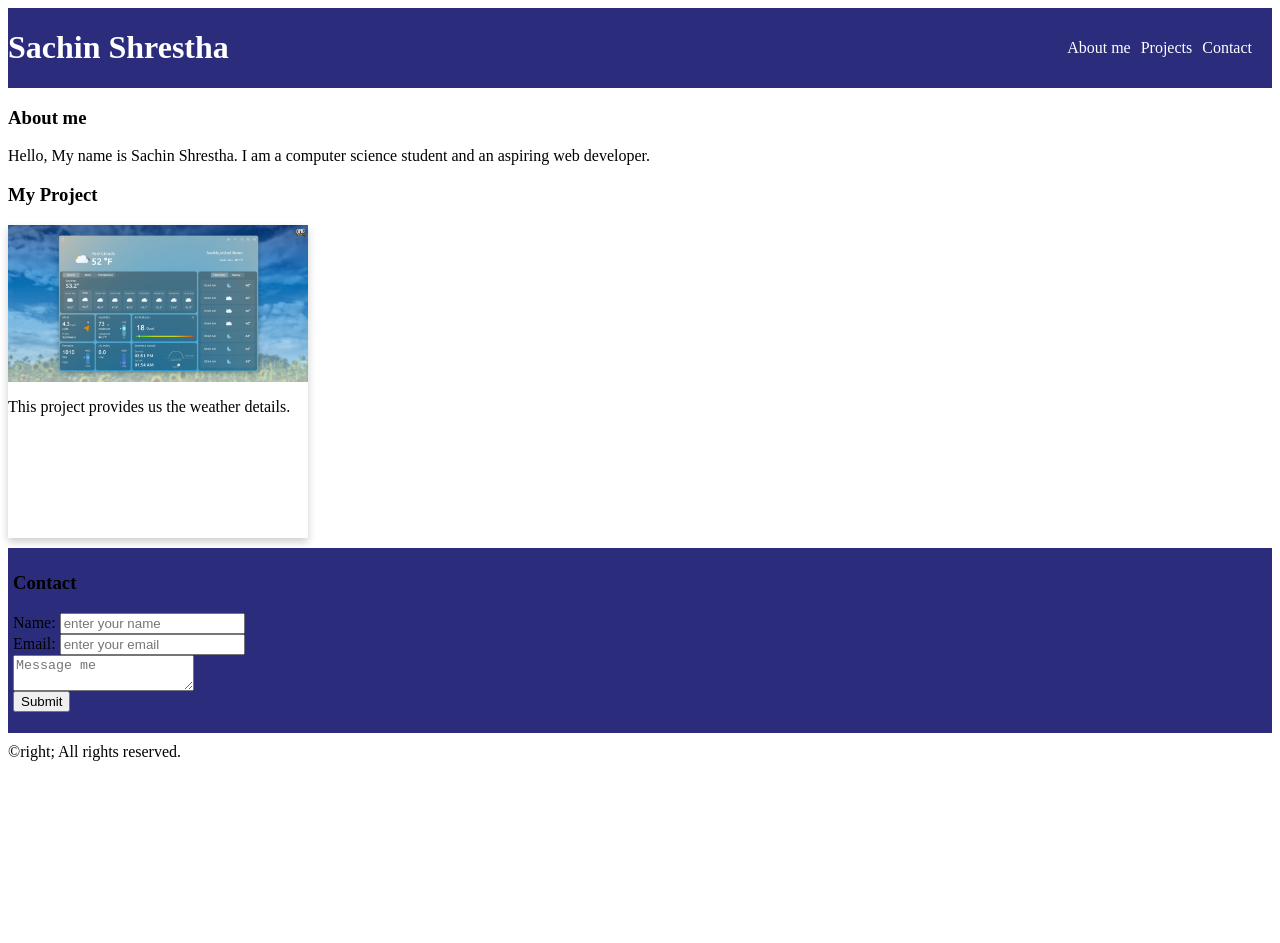
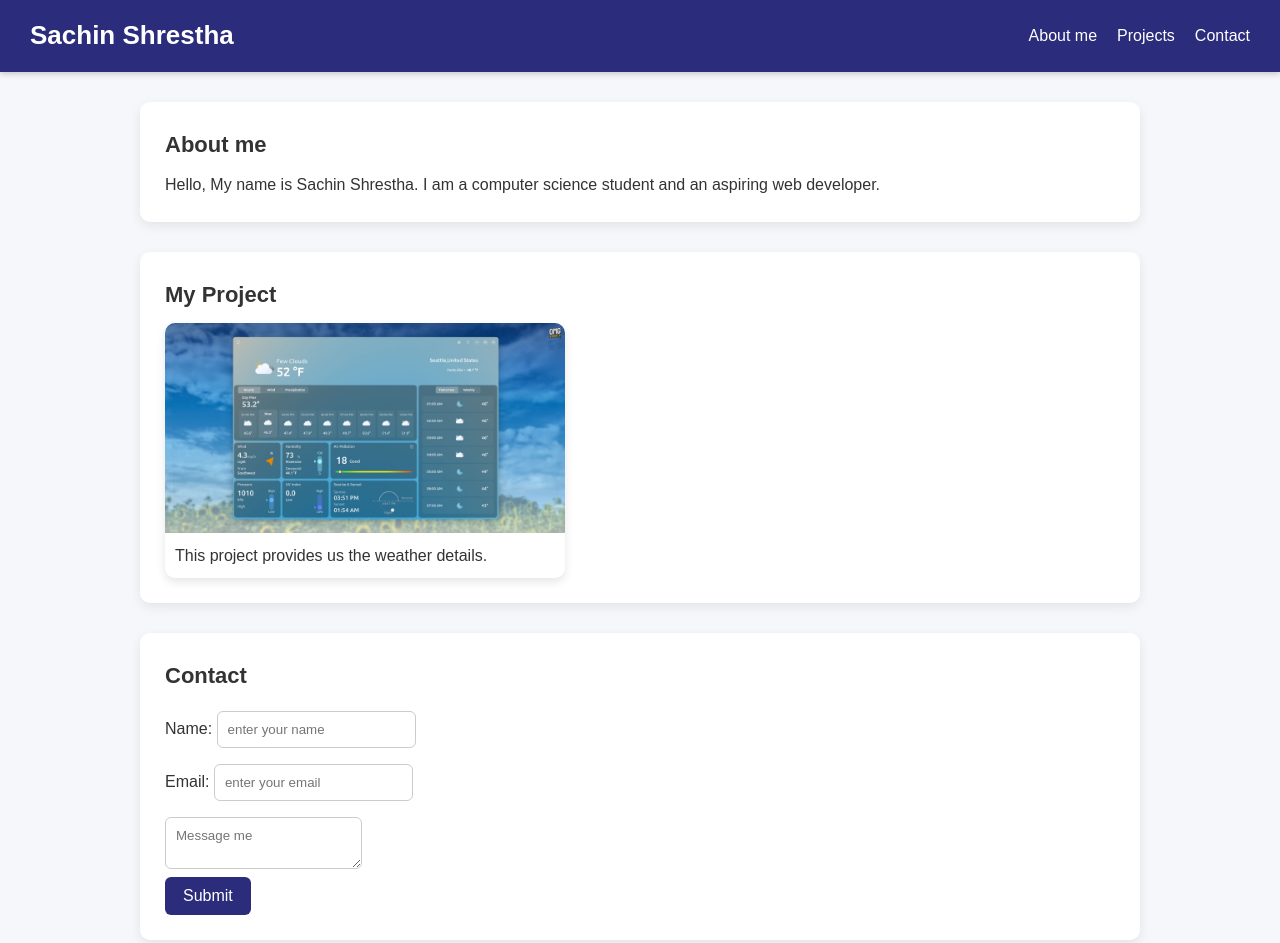
Before and after one commit to Sachindra27/portfolio-SachinShrestha, a plain HTML site: page index.html in a window 1280 px wide. Shown: the top 943 px of the page. Before the commit the page ends 800 px from the top, so only its background shows below. Drawn offline with Linux system fonts and the light colour scheme.

Commit message:
updated css code

```diff
--- a/portfolio.css
+++ b/portfolio.css
@@ -1,38 +1,111 @@
-/*body{
-	background-color: gray;
-}*/
-.container{
-	width: 300px;
-	height: 40%;
-	box-shadow: 0 4px 8px 0 rgba(0,0,0,0.2);
-	margin-bottom: 10px;
+
+* {
+    margin: 0;
+    padding: 0;
+    box-sizing: border-box;
+    font-family:"Arial";
 }
-#project img{
-	width: 300px;
+
+body {
+    background-color: #F5F7FA;
+    color: #333;
+    line-height: 1.6;
 }
-.header{
-	background-color: 2B2C7C;
+
+.header {
+    background-color: #2B2C7C;
     color: white;
     display: flex;
     justify-content: space-between;
     align-items: center;
+    padding: 15px 30px;
+    box-shadow: 0 2px 6px rgba(0, 0, 0, 0.2);
 }
-.page{
+
+.header h1 {
+    font-size: 26px;
+}
+
+.page {
     display: flex;
-	flex-direction: row;
-	margin-right: 10px;
     list-style: none;
+}
 
+.page-content {
+    margin-left: 20px;
 }
-.page-content{
-	margin-right: 10px;
-}
-.page .page-content a{
+
+.page .page-content a {
     color: white;
     text-decoration: none;
+    font-weight: 500;
 }
-#contact{
-	background-color: 2B2C7C;
-	padding: 5px 5px 5px 5px;
+
+.page .page-content a:hover {
+    color: black;
+}
+
+section {
+    width: 1000px;
+    background: white;
+    margin: 30px auto;
+    padding: 25px;
+    border-radius: 10px;
+    box-shadow: 0 4px 12px rgba(0,0,0,0.08);
+}
+
+section h3 {
+    font-size: 22px;
     margin-bottom: 10px;
 }
+
+.container {
+    width: 100%;
+    max-width: 400px;
+    background: #fff;
+    border-radius: 10px;
+    overflow: hidden;
+    box-shadow: 0 4px 10px rgba(0,0,0,0.1);
+}
+
+.container:hover{
+	cursor: pointer;
+}
+
+#project img {
+    width: 100%;
+}
+
+#project p {
+    padding: 10px;
+}
+
+#contact input , textarea {
+	width: auto;
+    padding: 10px;
+    margin: 8px 0;
+    border: 1px solid #ccc;
+    border-radius: 6px;
+    outline: none;
+}
+
+#contact button {
+    background-color: #2B2C7C;
+    color: white;
+    padding: 10px 18px;
+    border: none;
+    border-radius: 6px;
+    cursor: pointer;
+    font-size: 16px;
+}
+
+#contact button:hover {
+    background-color: #1E1F5A;
+    transition: 0.2s;
+}
+
+footer {
+    text-align: center;
+    padding: 15px;
+    color: #555;
+}
```
Lines whose indentation alone changed are shown as unchanged.
